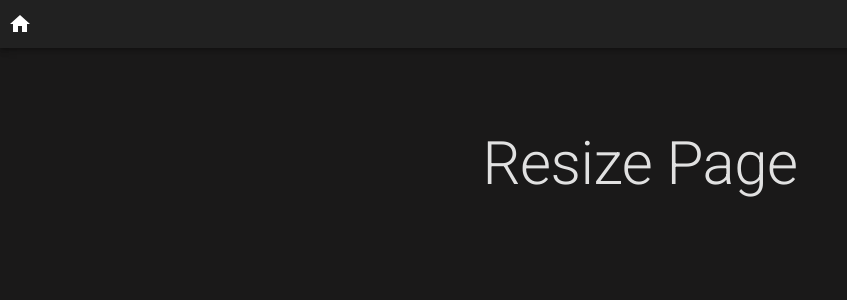
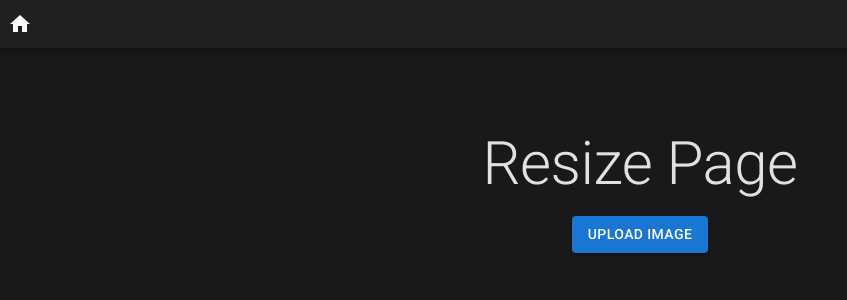
Before and after one commit to RicardoBanuelos/ImageProcessing_FrontEnd, a React (Vite) app in the folder image_processing/: page /resize in a window 1280 px wide. Shown: the top 300 px of the page, without its empty margins (0-847 px from the left). Built offline with nearby package versions, Linux system fonts and the light colour scheme.

Commit message:
created upload image component

```diff
--- a/image_processing/src/components/HomeButton/index.tsx
+++ b/image_processing/src/components/HomeButton/index.tsx
@@ -17,7 +17,7 @@ const StyledButton = styled(Button)({
       },
 })
 
-const HomeButton = (props: HomeButtonProps) => {
+function HomeButton(props: HomeButtonProps){
     return (
         <StyledButton onClick={props.onClick}>
             {props.text}
--- /dev/null
+++ b/image_processing/src/components/UploadImageButton/index.tsx
@@ -0,0 +1,38 @@
+import {
+    Button,
+} from '@mui/material'
+
+interface Props {
+    image?: File,
+    setImage: (file: File) => void
+}
+
+const UploadImageButton = ({image, setImage}: Props) => {
+
+    const handeImageUpload = (event: any) => {
+        image = event.target.files[0]
+        if(image === null) return
+
+        console.log(image)
+        setImage(image!)
+    }
+
+    return (
+        <>
+            <input
+                id="upload_button"
+                accept=".png,.jpg,.jpeg"
+                type="file"
+                style={{ display: 'none' }}
+                onChange={handeImageUpload}
+            />
+            <label htmlFor='upload_button'>
+                <Button variant='contained' component='span' >
+                    Upload Image
+                </Button>
+            </label>
+        </>
+    )
+}
+
+export default UploadImageButton
--- a/image_processing/src/pages/Resize/index.css
+++ b/image_processing/src/pages/Resize/index.css
@@ -4,3 +4,10 @@
     justify-content: center;
     align-items: center;
 }
+
+.upload_button_div {
+    margin-top: 2vh;
+    display: flex;
+    justify-content: center;
+    align-items: center;
+}
--- a/image_processing/src/pages/Resize/index.tsx
+++ b/image_processing/src/pages/Resize/index.tsx
@@ -4,13 +4,31 @@ import {
     Typography
 } from '@mui/material'
 
+import UploadImageButton from '../../components/UploadImageButton'
+
+import { useState, useEffect } from 'react'
+
 const Resize = () => {
+    const [uploadedImage, setUploadedImage] = useState<File>()
+
+    useEffect(() => {
+
+    },[uploadedImage])
+
     return (
-        <div className="title_div">
-            <Typography variant='h2'>
-                Resize Page
-            </Typography>
-        </div>
+        <>
+            <div className="title_div">
+                <Typography variant='h2'>
+                    Resize Page
+                </Typography>
+            </div>
+            <div className="upload_button_div">
+                    <UploadImageButton image={uploadedImage} setImage={setUploadedImage}/>
+            </div>
+            {uploadedImage !== undefined ?
+                (<p>Image is uploaded</p>) : null
+            }
+        </>
     )
 }
 
```
Also changed, not shown: image_processing/src/components/ResizeImage/index.tsx (added).
